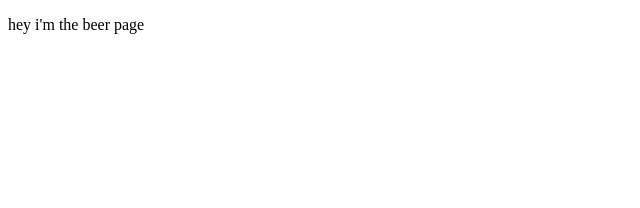
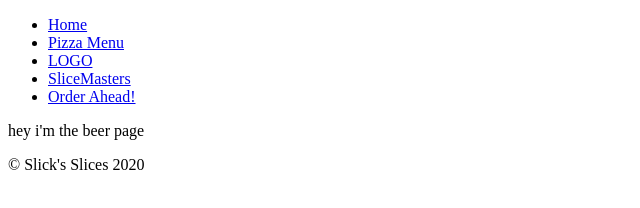
Before and after one commit to contrerasjorge/slicks-slices, a Gatsby site in the folder gatsby/: page /beers in a window 1280 px wide. Shown: the whole page, without its empty margins (0-640 px from the left). Built offline with nearby package versions, Linux system fonts and the light colour scheme; Gatsby itself is replaced by a stand-in of ours.

Commit message:
added navigation

```diff
--- /dev/null
+++ b/gatsby/gatsby-browser.js
@@ -0,0 +1,6 @@
+import React from 'react';
+import Layout from './src/components/Layout';
+
+export function wrapPageElement({ element, props }) {
+  return <Layout {...props}>{element}</Layout>;
+}
--- /dev/null
+++ b/gatsby/gatsby-ssr.js
@@ -0,0 +1,6 @@
+import React from 'react';
+import Layout from './src/components/Layout';
+
+export function wrapPageElement({ element, props }) {
+  return <Layout {...props}>{element}</Layout>;
+}
--- /dev/null
+++ b/gatsby/src/components/Footer.js
@@ -0,0 +1,9 @@
+import React from 'react';
+
+export default function Footer() {
+  return (
+    <footer>
+      <p>&copy; Slick's Slices {new Date().getFullYear()}</p>
+    </footer>
+  );
+}
--- /dev/null
+++ b/gatsby/src/components/Layout.js
@@ -0,0 +1,13 @@
+import React from 'react';
+import Footer from './Footer';
+import Nav from './Nav';
+
+export default function Layout({ children }) {
+  return (
+    <div>
+      <Nav />
+      {children}
+      <Footer />
+    </div>
+  );
+}
--- /dev/null
+++ b/gatsby/src/components/Nav.js
@@ -0,0 +1,26 @@
+import React from 'react';
+import { Link } from 'gatsby';
+
+export default function Nav() {
+  return (
+    <nav>
+      <ul>
+        <li>
+          <Link to="/">Home</Link>
+        </li>
+        <li>
+          <Link to="/pizzas">Pizza Menu</Link>
+        </li>
+        <li>
+          <Link to="/">LOGO</Link>
+        </li>
+        <li>
+          <Link to="/slicemasters">SliceMasters</Link>
+        </li>
+        <li>
+          <Link to="/order">Order Ahead!</Link>
+        </li>
+      </ul>
+    </nav>
+  );
+}
--- a/gatsby/src/pages/beers.js
+++ b/gatsby/src/pages/beers.js
@@ -2,8 +2,8 @@ import React from 'react';
 
 export default function BeersPage() {
   return (
-    <div>
+    <>
       <p>hey i'm the beer page</p>
-    </div>
+    </>
   );
 }
--- a/gatsby/src/pages/index.js
+++ b/gatsby/src/pages/index.js
@@ -2,8 +2,8 @@ import React from 'react';
 
 export default function HomePage() {
   return (
-    <div>
+    <>
       <p>hey i'm the home page</p>
-    </div>
+    </>
   );
 }
--- a/gatsby/src/pages/order.js
+++ b/gatsby/src/pages/order.js
@@ -2,8 +2,8 @@ import React from 'react';
 
 export default function OrderPage() {
   return (
-    <div>
+    <>
       <p>hey i'm the order page</p>
-    </div>
+    </>
   );
 }
--- a/gatsby/src/pages/pizzas.js
+++ b/gatsby/src/pages/pizzas.js
@@ -2,8 +2,8 @@ import React from 'react';
 
 export default function PizzasPage() {
   return (
-    <div>
+    <>
       <p>hey i'm the pizzas page</p>
-    </div>
+    </>
   );
 }
--- a/gatsby/src/pages/slicemasters.js
+++ b/gatsby/src/pages/slicemasters.js
@@ -2,8 +2,8 @@ import React from 'react';
 
 export default function SlicemastersPage() {
   return (
-    <div>
+    <>
       <p>hey i'm the slice masters page</p>
-    </div>
+    </>
   );
 }
```
Also changed, not shown: 2 other files.
